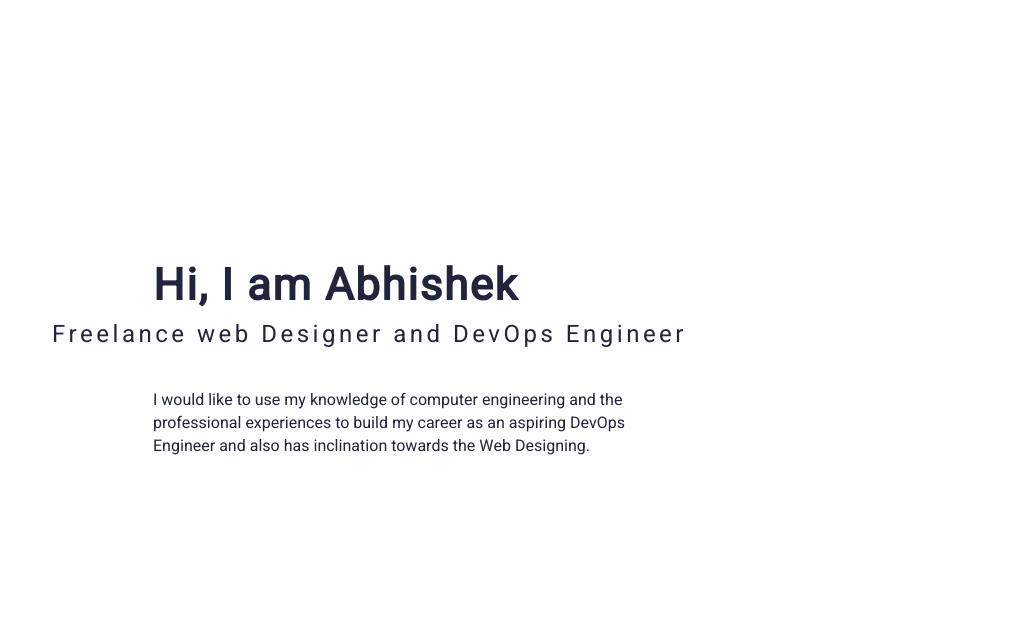
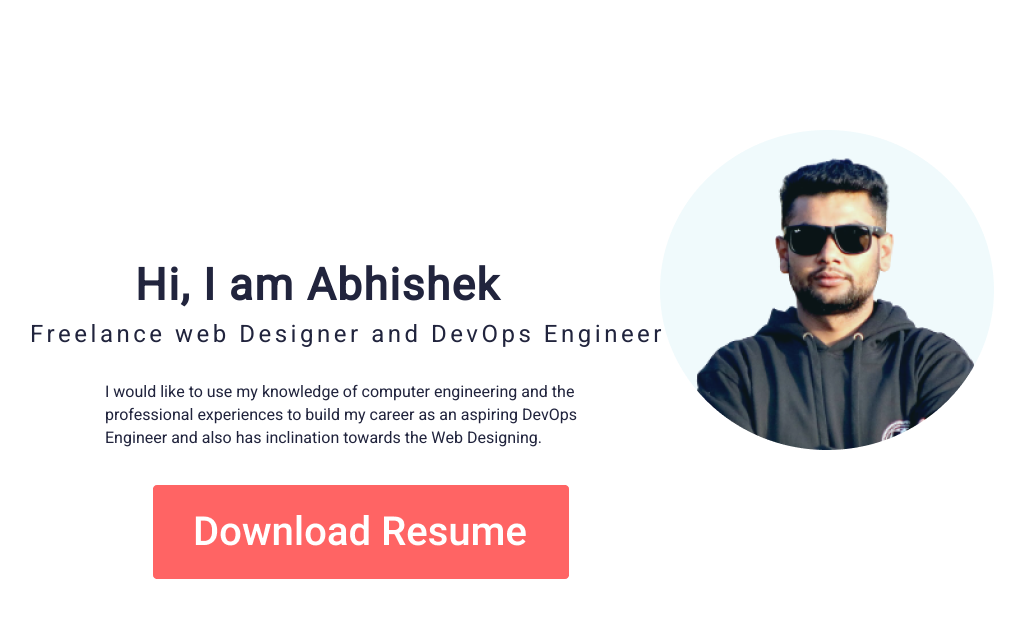
Before and after one commit to abhishek72006/portfolio, a website built with Vite: page index.html in a window 1280 px wide. Shown: the whole page, without its empty margins (59-1084 px from the left). Built offline with nearby package versions, Linux system fonts and the light colour scheme.

Commit message:
New addition of my-image and download-resume image

```diff
--- a/index.html
+++ b/index.html
@@ -17,7 +17,14 @@
 		<p class="text">I would like to use my knowledge of computer engineering and the professional experiences to build my career as an aspiring DevOps Engineer and also has inclination towards the Web Designing.
 		</p>
 		</div>
-
+	<!--My image-->
+	<div class="my-image-container">
+		<img src="./img/my-image.png" alt="My image">
+	</div>
+	<div class="download-resume">
+		<a href="https://drive.google.com/drive/u/0/folders/1vhWy3XnSScdH0TbNecKYBPGL8qZK4yja" target="_blank">
+		<img src="./img/download-resume.png" alt="download-resume"></a>
+	</div>
 		</div>
 	</body>
 </html>
--- a/style.css
+++ b/style.css
@@ -31,7 +31,7 @@ color: #21243D;
 		position: absolute;
 	width: 437px;
 	height: 57px;
-	left: 148px;
+	left: 130px;
 	top: 228px;
 	font-style: normal;
 	font-weight: bold;
@@ -44,7 +44,7 @@ color: #21243D;
 		position: absolute;
 	width: 635px;
 	height: 60px;
-	left: 47px;
+	left: 25px;
 	top: 285px;
 	font-style: normal;
 	font-weight: normal;
@@ -53,12 +53,20 @@ color: #21243D;
 	/* identical to box height, or 250% */
 	letter-spacing: 3.5px;
 }
+.my-image-container{
+		position: absolute;
+	width: 310px;
+	height: 320px;
+	left: 655px;
+	top: 130px;
+
+}
 .text{
 		position: absolute;
 	width: 491px;
 	height: 72px;
-	left: 148px;
-	top: 373px;
+	left: 100px;
+	top: 365px;
 	font-style: normal;
 	font-weight: normal;
 	font-size: 16px;
@@ -66,3 +74,11 @@ color: #21243D;
 
 /* Dark Color */
 }
+.download-resume{
+		position: absolute;
+	width: 208px;
+	height: 47px;
+	left: 148px;
+	top: 485px;
+
+}
```
Also changed, not shown: img/download-resume.png (added), img/my-image.png (added).
